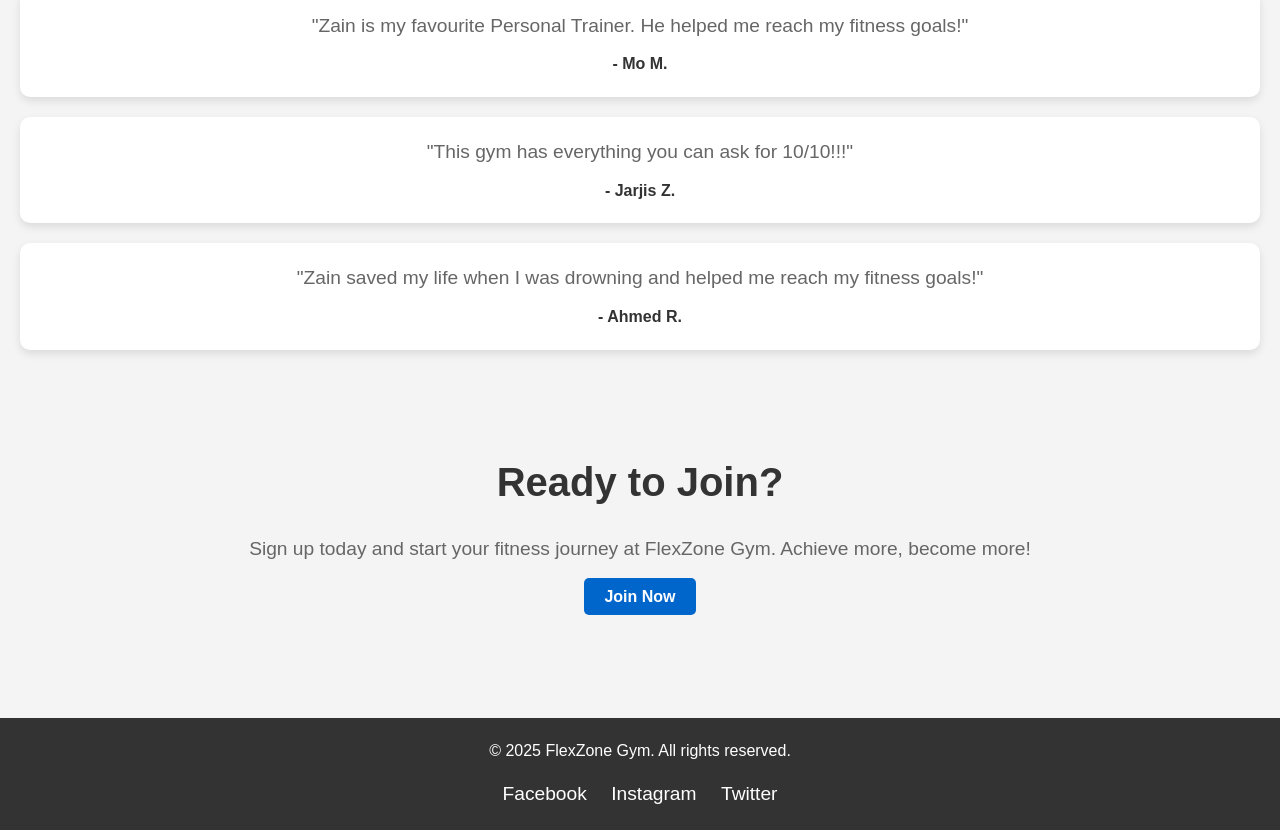
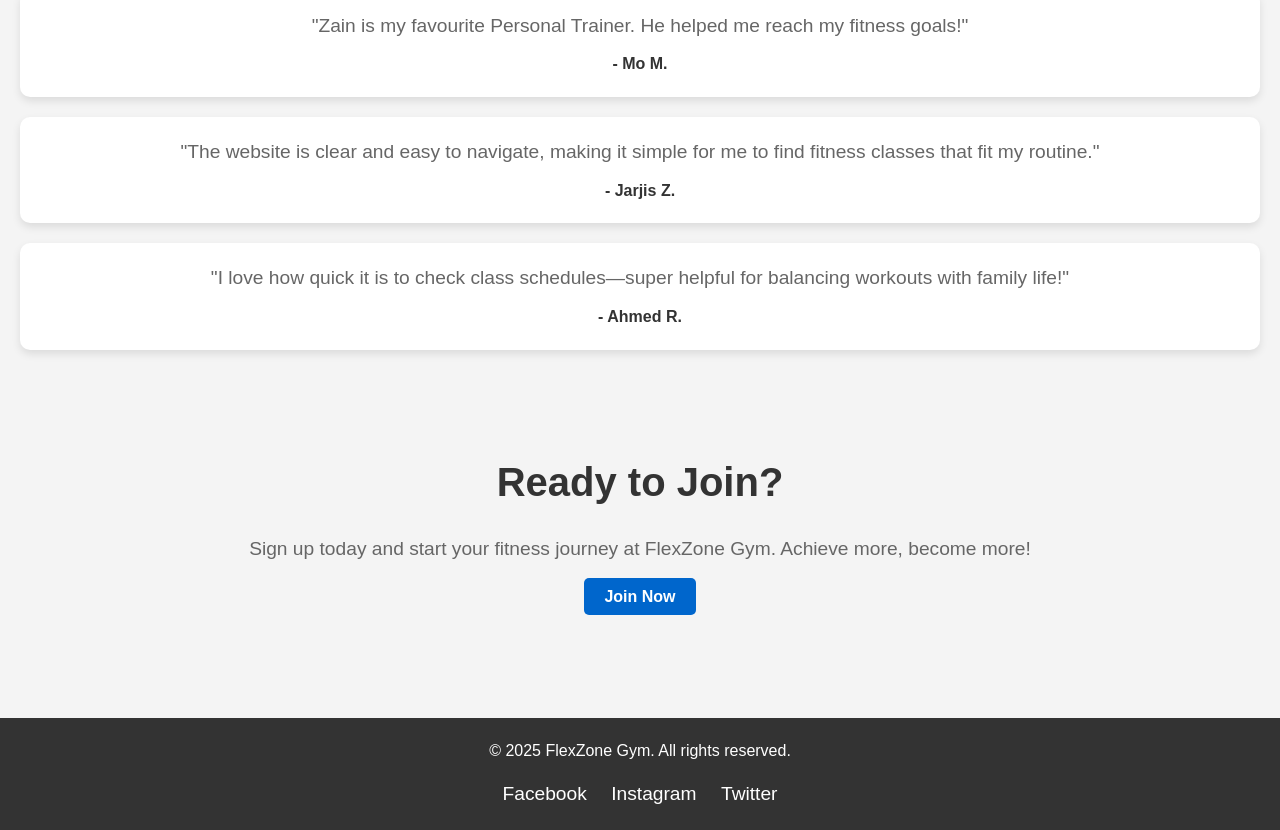
Before and after one commit to Jarz115/FlexzoneGym, a plain HTML site: page membership.html in a window 1280 px wide. Shown: the part 1262-2092 px from the top of the page. Drawn offline with Linux system fonts and the light colour scheme.

Commit message:
Update membership.html

```diff
--- a/membership.html
+++ b/membership.html
@@ -97,11 +97,11 @@
                 <span>- Mo M.</span>
             </div>
             <div class="testimonial">
-                <p>"This gym has everything you can ask for 10/10!!!"</p>
+                <p>"The website is clear and easy to navigate, making it simple for me to find fitness classes that fit my routine."</p>
                 <span>- Jarjis Z.</span>
             </div>
             <div class="testimonial">
-                <p>"Zain saved my life when I was drowning and helped me reach my fitness goals!"</p>
+                <p>"I love how quick it is to check class schedules—super helpful for balancing workouts with family life!"</p>
                 <span>- Ahmed R.</span>
             </div>
         </section>
```
